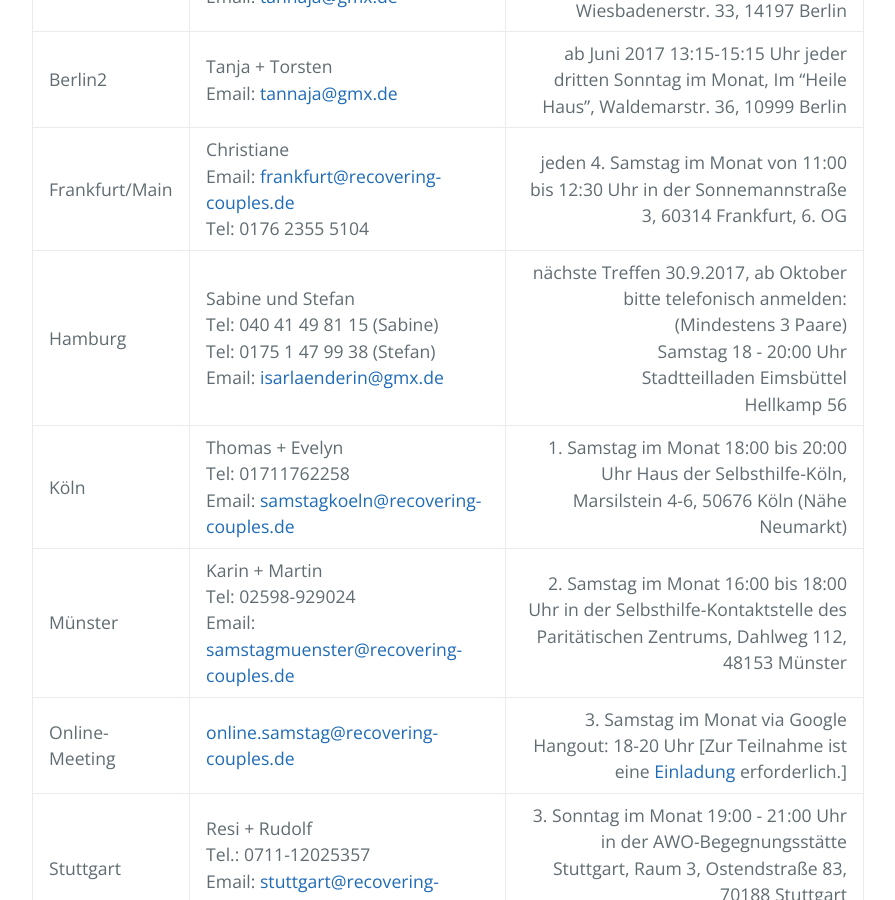
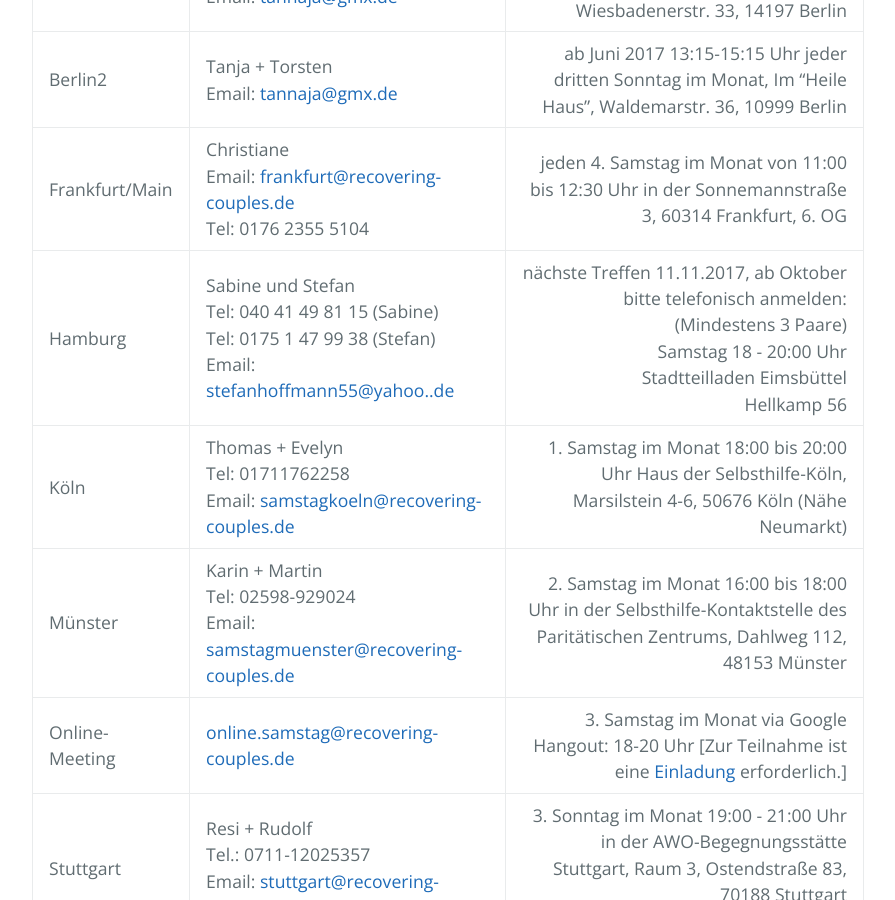
Before and after one commit to rcadeutschland/rcadeutschland.github.io, a Jekyll site: the page built from Gruppen.MD, in a window 1280 px wide and 900 px high, scrolled down 550 px. Shown: the whole window, without its empty margins (192-1087 px from the left). Built offline with Jekyll 4.4.1, drawn with Linux system fonts in a browser that asks for light colours; nearby versions of some CDN libraries.

Commit message:
Update Gruppen.MD

```diff
--- a/Gruppen.MD
+++ b/Gruppen.MD
@@ -9,7 +9,7 @@
 | Berlin | Tanja + Torsten<br>Email: <tannaja@gmx.de> |  13:00-15:00 Uhr jeder erste Sonntag im Monat, Im "Lebensglück Yoga", Wiesbadenerstr. 33, 14197 Berlin |
 | Berlin2 | Tanja + Torsten<br>Email: <tannaja@gmx.de> |  ab Juni 2017 13:15-15:15 Uhr jeder dritten Sonntag im Monat, Im "Heile Haus", Waldemarstr. 36, 10999 Berlin |
 | Frankfurt/Main | Christiane<br>Email: <frankfurt@recovering-couples.de><br>Tel: 0176 2355 5104 | jeden 4. Samstag im Monat  von 11:00 bis 12:30 Uhr  in der Sonnemannstraße 3, 60314 Frankfurt, 6. OG |
-| Hamburg | Sabine und Stefan<br>Tel: 040 41 49 81 15 (Sabine)<br>Tel: 0175 1 47 99 38 (Stefan)<br>Email: <isarlaenderin@gmx.de> | nächste Treffen 30.9.2017, ab Oktober bitte telefonisch anmelden: (Mindestens 3 Paare)<br>Samstag 18 - 20:00 Uhr<br>Stadtteilladen Eimsbüttel<br>Hellkamp 56 |
+| Hamburg | Sabine und Stefan<br>Tel: 040 41 49 81 15 (Sabine)<br>Tel: 0175 1 47 99 38 (Stefan)<br>Email: <stefanhoffmann55@yahoo..de> | nächste Treffen 11.11.2017, ab Oktober bitte telefonisch anmelden: (Mindestens 3 Paare)<br>Samstag 18 - 20:00 Uhr<br>Stadtteilladen Eimsbüttel<br>Hellkamp 56 |
 | Köln | Thomas + Evelyn<br>Tel: 01711762258<br>Email: <samstagkoeln@recovering-couples.de> | 1. Samstag im Monat 18:00 bis 20:00 Uhr Haus der Selbsthilfe-Köln, Marsilstein 4-6, 50676 Köln (Nähe Neumarkt) |
 | Münster | Karin + Martin<br>Tel: 02598-929024<br>Email: <samstagmuenster@recovering-couples.de> | 2. Samstag im Monat 16:00 bis 18:00 Uhr  in der Selbsthilfe-Kontaktstelle des Paritätischen Zentrums, Dahlweg 112, 48153 Münster |
 | Online-Meeting | <online.samstag@recovering-couples.de> | 3. Samstag im Monat via Google Hangout: 18-20 Uhr [Zur Teilnahme ist eine <a href="mailto:online.samstag@recovering-couples.de?subject=[Anmeldung RCA-Onlinemeeting]">Einladung</a> erforderlich.] |
```
